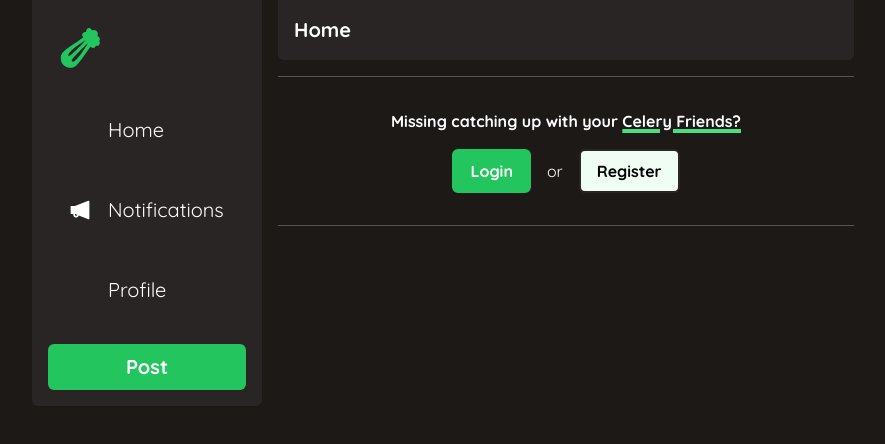
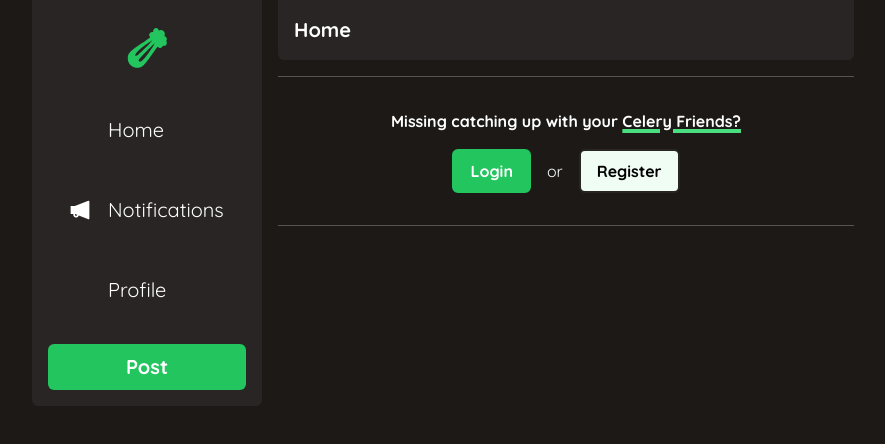
Before and after one commit to akamateus/my-celery2.0, a Next.js app: page / in a window 1280 px wide. Shown: the top 444 px of the page, without its empty margins (74-959 px from the left). Built offline with nearby package versions, Linux system fonts and the light colour scheme; no server answers; the database is empty; some icons are missing.

Commit message:
stiled mooooooo000ore

```diff
--- a/components/layout/FollowBar.tsx
+++ b/components/layout/FollowBar.tsx
@@ -33,6 +33,7 @@ const FollowBar = () => {
             {" "}
             Celery{" "}
           </span>
+          🎉
         </h2>
         <div className="flex flex-col items-left gap-4 mt-4   rounded-md">
           {" "}
--- a/components/layout/Sidebar.tsx
+++ b/components/layout/Sidebar.tsx
@@ -38,7 +38,13 @@ const Sidebar = () => {
           className=" space-y-5 lg:w-[230px] bg-stone-800  rounded-b-md p-4 items-center
     justify-center"
         >
-          <SidebarLogo />
+          <div
+            className="flex cursor-pointer justify-center rounded-md transition duration-300 hover:scale-105
+    hover:bg-stone-400
+    hover:bg-opacity-10"
+          >
+            <SidebarLogo />
+          </div>
           {items.map((item) => (
             <SidebarItem
               key={item.href}
--- a/components/layout/SidebarLogo.tsx
+++ b/components/layout/SidebarLogo.tsx
@@ -14,11 +14,8 @@ const SidebarLogo = () => {
     flex
     items-center
     justify-center
-    transition duration-300 ease-in-out hover:scale-110
-    hover:bg-stone-400
-    hover:bg-opacity-10
-    cursor-pointer
-    transition"
+    transition duration-300
+    cursor-pointer"
     >
       <CeleryIcon size={28} color="#22C55E" />
     </div>
```
